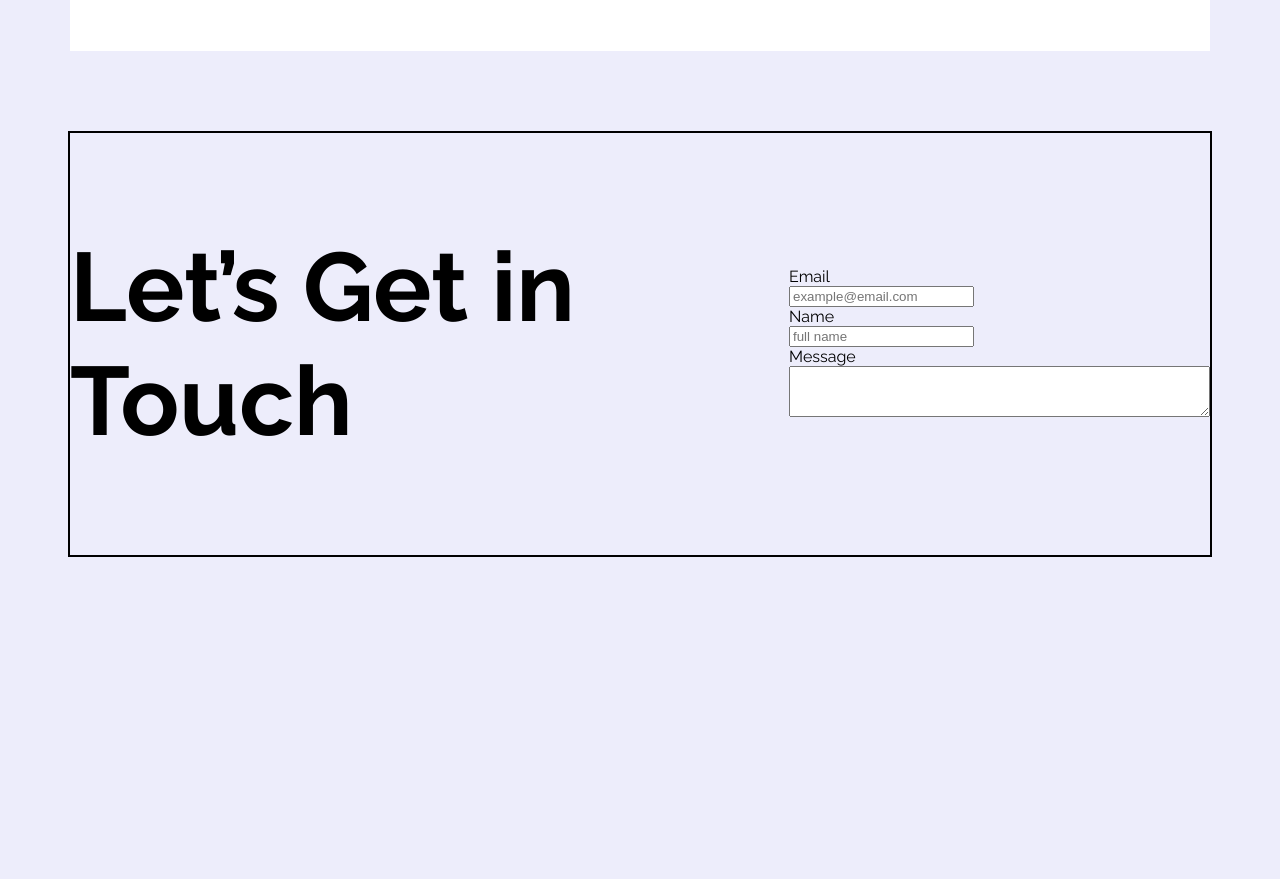
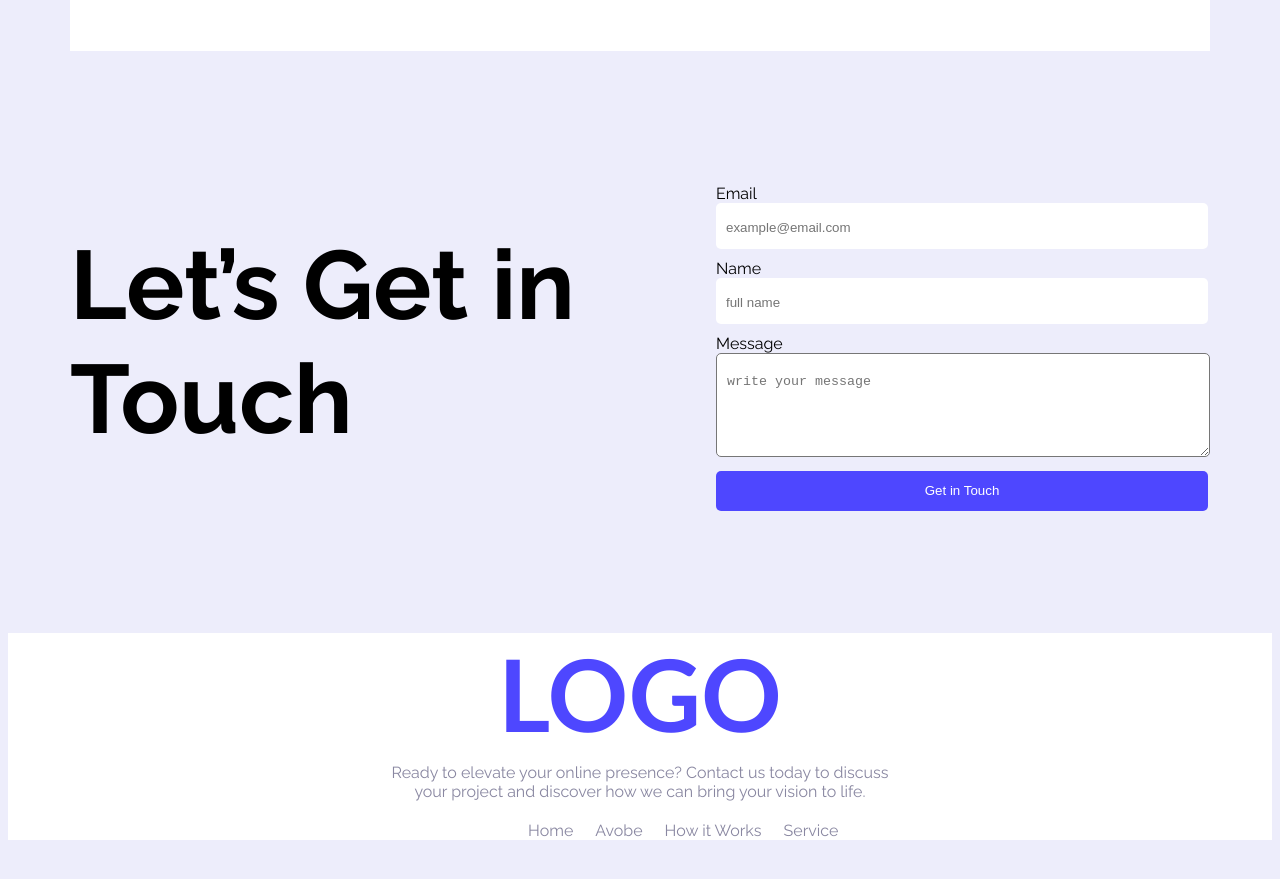
Before and after one commit to sukarnabarua231/assignment-01, a plain HTML site: page index.html in a window 1280 px wide. Shown: the part 2380-3259 px from the top of the page. Before the commit the page ends 2945 px from the top, so only its background shows below. Drawn offline with Linux system fonts and the light colour scheme.

Commit message:
added section-07

```diff
--- a/index.html
+++ b/index.html
@@ -141,11 +141,26 @@
                     <label for="Name">Name</label>
                     <input type="text" name="" id="Name" placeholder="full name">
                     <label for="message">Message</label>
-                    <textarea name="" id="message" cols="50" rows="3"></textarea>
+                    <textarea name="" id="message" cols="50" rows="3"placeholder="write your message"></textarea>
+                    <button class="btn" style="display: block; width: 492px; height: 40px; border: none; margin-top: 10px;">Get in Touch</button>
                 </form>
             </div>
         </section>
     </main>
-    <footer></footer>
+    <footer>
+        <section class="section-07">
+            <p style="font-weight:bolder; font-size: 100px; font-family:'Trebuchet MS';color: #4E47FF; margin-top: 80px;">LOGO</p>
+            <P style="color: #8987A1; margin-top: 10px;">Ready to elevate your online presence? Contact us today to discuss <br>
+             your project and discover how we can bring your vision to life.</P>
+             <div class="footer">
+                <ul class="footer-list">
+                    <li>Home</li>
+                    <li>Avobe</li>
+                    <li>How it Works</li>
+                    <li>Service</li>
+                </ul>
+             </div>
+        </section>
+    </footer>
 </body>
 </html>
--- a/style/style.css
+++ b/style/style.css
@@ -142,7 +142,6 @@ nav{
 
     /* .section-06 style */
     .section-06{
-        border: 2px solid black;
         max-width: 1140px;
         max-height: 630px;
         margin: 80px auto 0 auto;
@@ -153,8 +152,51 @@ nav{
 
     .section-06 label{
         display: block;
+        margin-top: 10px;
     }
     .section-06 p{
         font-weight: bold;
         font-size: 97px;
     }
+    .section-06 input{
+        width: 480px;
+        height: 40px;
+        border-radius: 5px;
+        border: none;
+       padding-top: 5px;
+       padding-left: 10px;
+    }
+    .section-06 textarea{
+        height: 80px;
+        width: 480px;
+        border-radius: 5px;
+        padding-top: 20px;
+        padding-left: 10px;
+    }
+
+    .section-07{
+         width: 100%;
+    max-width: 1440px;
+    max-height: 680px;
+    margin: 0;
+    padding: 0;
+    text-align: center;
+    background-color: white;
+
+    }
+    .footer li{
+        list-style: none;
+
+    }
+    .footer-list{
+        display: flex;
+        margin-left: 480px;
+        gap: 22px;
+        margin-bottom: 80px;
+        margin-top: 20px;
+        color: #8987A1;
+    }
+    .section-07 p{
+        margin: 0;
+        padding: 0;
+    }
```
